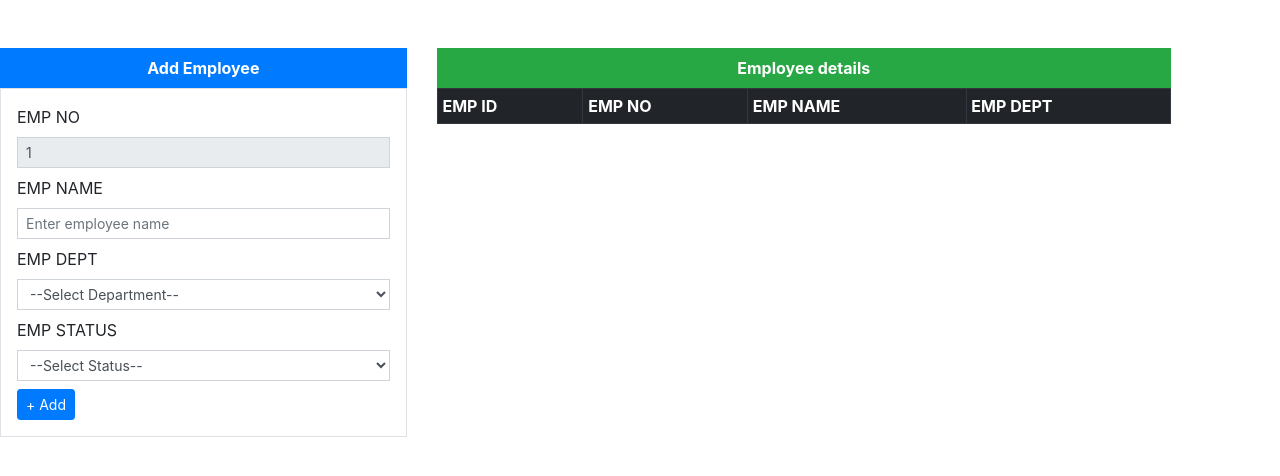
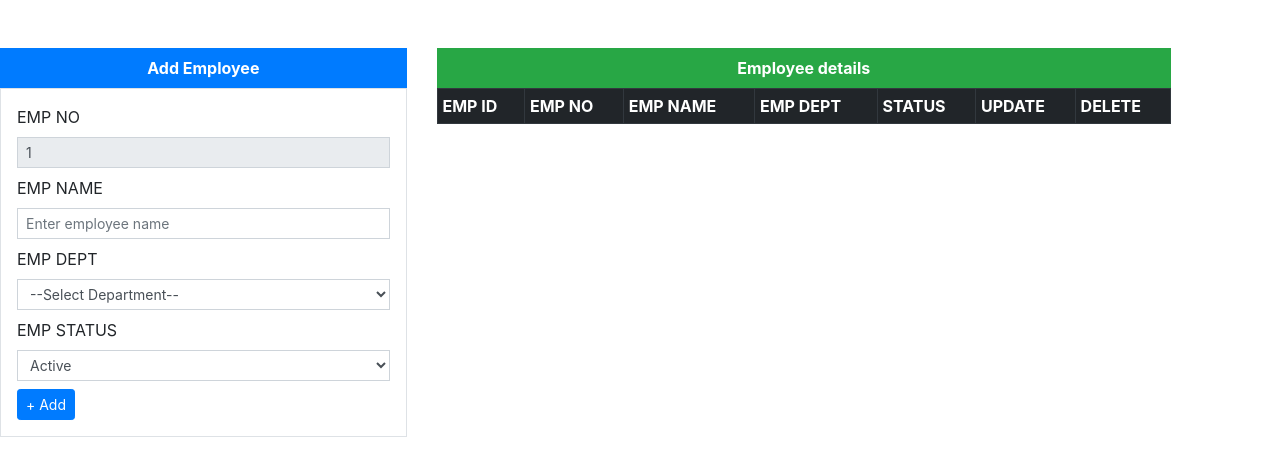
Before and after one commit to guryashzone/giit-web-2021, a PHP site: page /login-module/display.php in a window 1280 px wide. Shown: the top 476 px of the page. Run offline with PHP 8.4, Linux system fonts and the light colour scheme; tables that the repository leaves empty or names only in its code hold one stand-in row (values such as "Sample post"); lists and menus that the app fills with data are empty; some libraries are stand-ins or nearby versions.

Commit message:
Added Update Module

```diff
--- a/login-module/display.php
+++ b/login-module/display.php
@@ -1,6 +1,8 @@
 <?php require_once('includes/connection.php'); ?>
 <?php
 	$error = $success = null;
+	$empname = $empdept = '';
+	$empstatus = 'active';
 	if (isset($_POST['addBtn'])) {
 
 		$empno = $_POST['empno'];
@@ -15,7 +17,27 @@
 		if ($err) {
 			$error = $err;
 		} else {
-			$success = true;
+			$success = "Employee added successfully!";
+		}
+
+	}
+
+	if (isset($_POST['updateBtn'])) {
+
+		$empno = $_POST['empno'];
+		$empname = $_POST['empname'];
+		$empdept = $_POST['empdept'];
+		$empstatus = $_POST['empstatus'];
+
+		$query = "UPDATE `employee` SET `employee_name` = '$empname', `employee_department` = $empdept, `employee_status` = '$empstatus' WHERE `employee_number` = '$empno'";
+		$res = mysqli_query($conn, $query);
+		$err = mysqli_error($conn);
+
+		if ($err) {
+			$error = $err;
+		} else {
+			$success = "Employee updated successfully!";
+			header('location:display.php');
 		}
 
 	}
@@ -26,6 +48,25 @@
 	$row = mysqli_fetch_object($res);
 	$new_empno = $row->employee_number;
 	$new_empno = ++$new_empno;
+
+	if (isset($_GET['delete'])) {
+		$id = $_GET['id'];
+		// $query = "DELETE FROM `employee` WHERE `employee_id`=$id";
+		$query = "UPDATE `employee` SET `employee_status` = 'inactive' WHERE `employee_id`=$id";
+		$res = mysqli_query($conn, $query);
+		$success = "Employee $id deleted successfully!";
+	}
+
+	if (isset($_GET['update'])) {
+		$id = $_GET['id'];
+		$query = "SELECT * FROM `employee` WHERE `employee_id` = $id";
+		$res = mysqli_query($conn, $query);
+		$row = mysqli_fetch_object($res);
+		$new_empno = $row->employee_number;
+		$empname = $row->employee_name;
+		$empdept = $row->employee_department;
+		$empstatus = $row->employee_status;
+	}
 
  ?>
 <!DOCTYPE html>
@@ -48,8 +89,8 @@
 					if ($error != null) {
 						echo "<div class='alert alert-danger'>$error</div>";
 					}
-					if ($success == true) {
-						echo "<div class='alert alert-success'>Employee added successfully!</div>";
+					if ($success != null) {
+						echo "<div class='alert alert-success'>$success</div>";
 					}
 				 ?>
 
@@ -61,7 +102,7 @@
 
 
 					<label>EMP NAME</label>
-					<input type="text" name="empname" class="form-control form-control-sm rounded-0 mb-2" placeholder="Enter employee name">
+					<input type="text" name="empname" class="form-control form-control-sm rounded-0 mb-2" placeholder="Enter employee name" value="<?php echo $empname; ?>">
 
 					<label>EMP DEPT</label>
 					<select name="empdept" class="form-control form-control-sm rounded-0 mb-2">
@@ -70,7 +111,13 @@
 							$query = "SELECT * FROM `employee_department_master` WHERE `dept_status`='active' ORDER BY `dept_name`";
 							$res = mysqli_query($conn, $query);
 							while ($row = mysqli_fetch_object($res)) {
-								echo "<option value='$row->dept_id'>$row->dept_name</option>";
+								$isSelected = '';
+
+								if ($empdept == $row->dept_id) {
+									$isSelected = 'selected';
+								}
+
+								echo "<option value='$row->dept_id' $isSelected>$row->dept_name</option>";
 							}
 						 ?>
 					</select>
@@ -78,11 +125,33 @@
 					<label>EMP STATUS</label>
 					<select name="empstatus" class="form-control form-control-sm rounded-0 mb-2">
 						<option value selected disabled>--Select Status--</option>
-						<option value="active">Active</option>
-						<option value="inactive">Inactive</option>
+
+						<?php
+							$isInActive = $isActive = '';
+							if ($empstatus == 'active') {
+								$isActive = 'selected';
+							} else {
+								$isInActive = 'selected';
+							}
+						 ?>
+
+						 <option value='active' <?php echo $isActive; ?>>Active</option>
+						 <option value='inactive' <?php echo $isInActive; ?>>Inactive</option>
+
+
+
 					</select>
 
-					<button type="submit" name="addBtn" class="btn btn-primary btn-sm">+ Add</button>
+					<?php
+						if (isset($_GET['update'])) {
+							echo "<button type='submit' name='updateBtn' class='btn btn-success btn-sm'>Update</button>";
+						} else {
+							echo "<button type='submit' name='addBtn' class='btn btn-primary btn-sm'>+ Add</button>";
+						}
+					 ?>
+
+
+
 				</form>
 			</div>
 		</div>
@@ -96,6 +165,9 @@
 					<th>EMP NO</th>
 					<th>EMP NAME</th>
 					<th>EMP DEPT</th>
+					<th>STATUS</th>
+					<th>UPDATE</th>
+					<th>DELETE</th>
 				</tr>
 				<?php
 					$query = "
@@ -128,6 +200,13 @@
 								<td>$row->employee_number</td>
 								<td>$row->employee_name</td>
 								<td>$row->dept_name</td>
+								<td>$row->employee_status</td>
+								<td>
+									<a href='display.php?update=true&id=$row->employee_id' class='btn btn-sm btn-primary rounded-0'>Update</a>
+								</td>
+								<td>
+									<a href='display.php?delete=true&id=$row->employee_id' class='btn btn-sm btn-danger rounded-0'>Delete</a>
+								</td>
 							</tr>
 						";
 					}
--- /dev/null
+++ b/login-module/test.php
@@ -0,0 +1,6 @@
+<?php
+
+	$id = $_GET['id'];
+	echo "<h1>$id</h1>";
+
+ ?>
```
